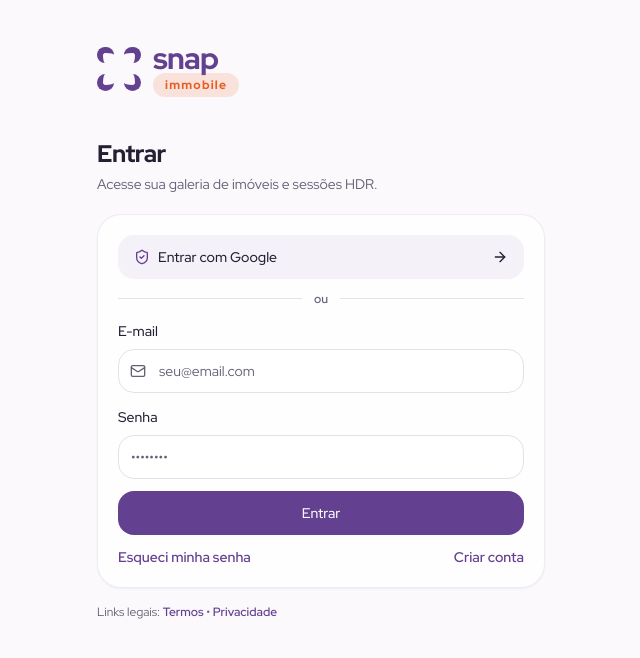
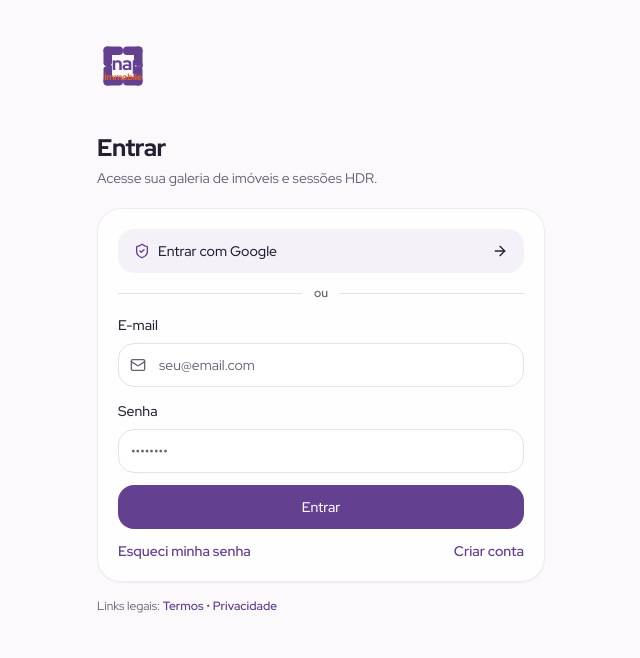
Before and after one commit to obrasys/snap-immobile-V2, a React (Vite) app: page /auth/login in a window 1280 px wide. Shown: the top 658 px of the page, without its empty margins (319-959 px from the left). Built offline with nearby package versions, Linux system fonts and the light colour scheme.

Commit message:
[dyad] Substituído SnapLogo por SVG do logotipo original com duas variantes (color/white); Index usa variant=white em fundo escuro; BrandMark segue usando versão color.

```diff
--- a/src/components/app/SnapLogo.tsx
+++ b/src/components/app/SnapLogo.tsx
@@ -1,46 +1,70 @@
 export function SnapLogo({
   size = "md",
-  tone = "brand",
+  variant = "color",
   className = "",
 }: {
   size?: "sm" | "md" | "lg";
-  tone?: "brand" | "white";
+  variant?: "color" | "white";
   className?: string;
 }) {
-  const s = size === "sm" ? 44 : size === "lg" ? 96 : 64;
-  const word = size === "sm" ? "text-3xl" : size === "lg" ? "text-6xl" : "text-5xl";
+  const px = size === "sm" ? 52 : size === "lg" ? 124 : 84;
 
-  const stroke = tone === "white" ? "border-white" : "border-primary";
-  const snapText = tone === "white" ? "text-white" : "text-primary";
-  const immobileBg = tone === "white" ? "bg-white/15" : "bg-[hsl(var(--cta))]/15";
-  const immobileText = tone === "white" ? "text-white" : "text-[hsl(var(--cta))]";
+  const purple = "hsl(var(--brand))";
+  const orange = "hsl(var(--cta))";
+  const white = "#FFFFFF";
+
+  const snapFill = variant === "white" ? white : purple;
+  const cornersFill = variant === "white" ? white : purple;
+  const immobileFill = variant === "white" ? white : orange;
 
   return (
-    <div className={`inline-flex items-center gap-3 ${className}`} aria-label="Snap Immobile">
-      <div className="relative shrink-0" style={{ width: s, height: s }} aria-hidden="true">
-        {/* corners */}
-        <div
-          className={`absolute left-0 top-0 h-[38%] w-[38%] rounded-[18px] border-[6px] ${stroke} border-b-0 border-r-0`}
-        />
-        <div
-          className={`absolute right-0 top-0 h-[38%] w-[38%] rounded-[18px] border-[6px] ${stroke} border-b-0 border-l-0`}
-        />
-        <div
-          className={`absolute left-0 bottom-0 h-[38%] w-[38%] rounded-[18px] border-[6px] ${stroke} border-t-0 border-r-0`}
-        />
-        <div
-          className={`absolute right-0 bottom-0 h-[38%] w-[38%] rounded-[18px] border-[6px] ${stroke} border-t-0 border-l-0`}
-        />
-      </div>
+    <div className={className} aria-label="Snap Immobile">
+      <svg
+        width={px}
+        height={px}
+        viewBox="0 0 512 512"
+        role="img"
+        aria-hidden="true"
+      >
+        {/* Corners (L-shapes) */}
+        <rect x="64" y="64" width="192" height="84" rx="40" fill={cornersFill} />
+        <rect x="64" y="64" width="84" height="192" rx="40" fill={cornersFill} />
 
-      <div className="leading-none">
-        <div className={`${word} font-extrabold tracking-tight ${snapText}`}>snap</div>
-        <div
-          className={`-mt-1 inline-block rounded-full px-3 py-1 text-xs font-extrabold tracking-widest ${immobileBg} ${immobileText}`}
+        <rect x="256" y="64" width="192" height="84" rx="40" fill={cornersFill} />
+        <rect x="364" y="64" width="84" height="192" rx="40" fill={cornersFill} />
+
+        <rect x="64" y="364" width="192" height="84" rx="40" fill={cornersFill} />
+        <rect x="64" y="256" width="84" height="192" rx="40" fill={cornersFill} />
+
+        <rect x="256" y="364" width="192" height="84" rx="40" fill={cornersFill} />
+        <rect x="364" y="256" width="84" height="192" rx="40" fill={cornersFill} />
+
+        {/* Wordmark */}
+        <text
+          x="256"
+          y="298"
+          textAnchor="middle"
+          fontFamily="Red Hat Display, ui-sans-serif, system-ui"
+          fontWeight="900"
+          fontSize="182"
+          fill={snapFill}
+          letterSpacing="-6"
+        >
+          snap
+        </text>
+        <text
+          x="256"
+          y="392"
+          textAnchor="middle"
+          fontFamily="Red Hat Display, ui-sans-serif, system-ui"
+          fontWeight="900"
+          fontSize="88"
+          fill={immobileFill}
+          letterSpacing="-2"
         >
           immobile
-        </div>
-      </div>
+        </text>
+      </svg>
     </div>
   );
 }
--- a/src/pages/Index.tsx
+++ b/src/pages/Index.tsx
@@ -29,7 +29,7 @@ const Index = () => {
 
       <div className="relative mx-auto flex min-h-screen max-w-md flex-col px-6 py-10">
         <div className="mx-auto mt-6">
-          <SnapLogo size="lg" tone="white" />
+          <SnapLogo size="lg" variant="white" />
         </div>
 
         <div className="mt-auto pb-6">
```
